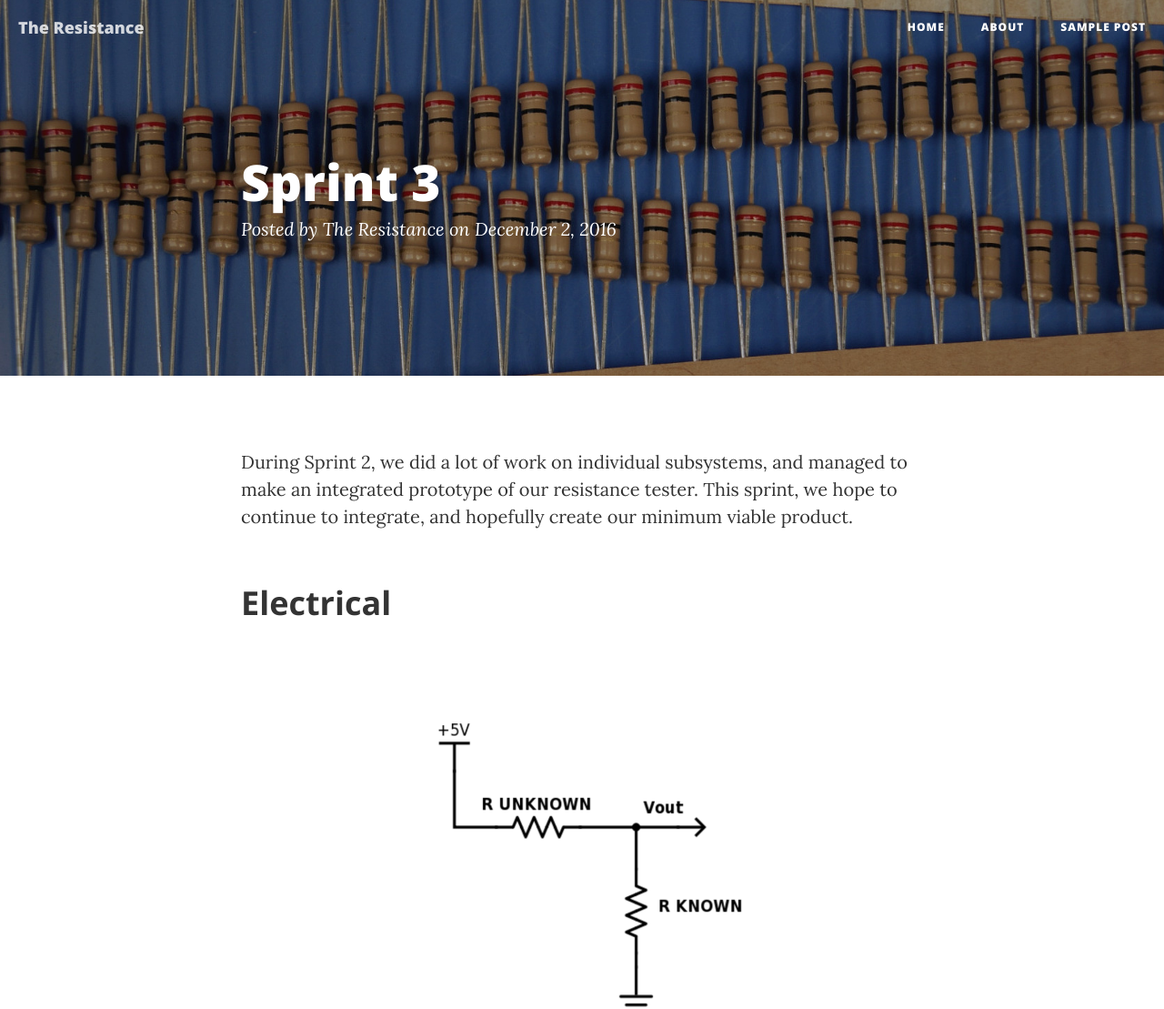
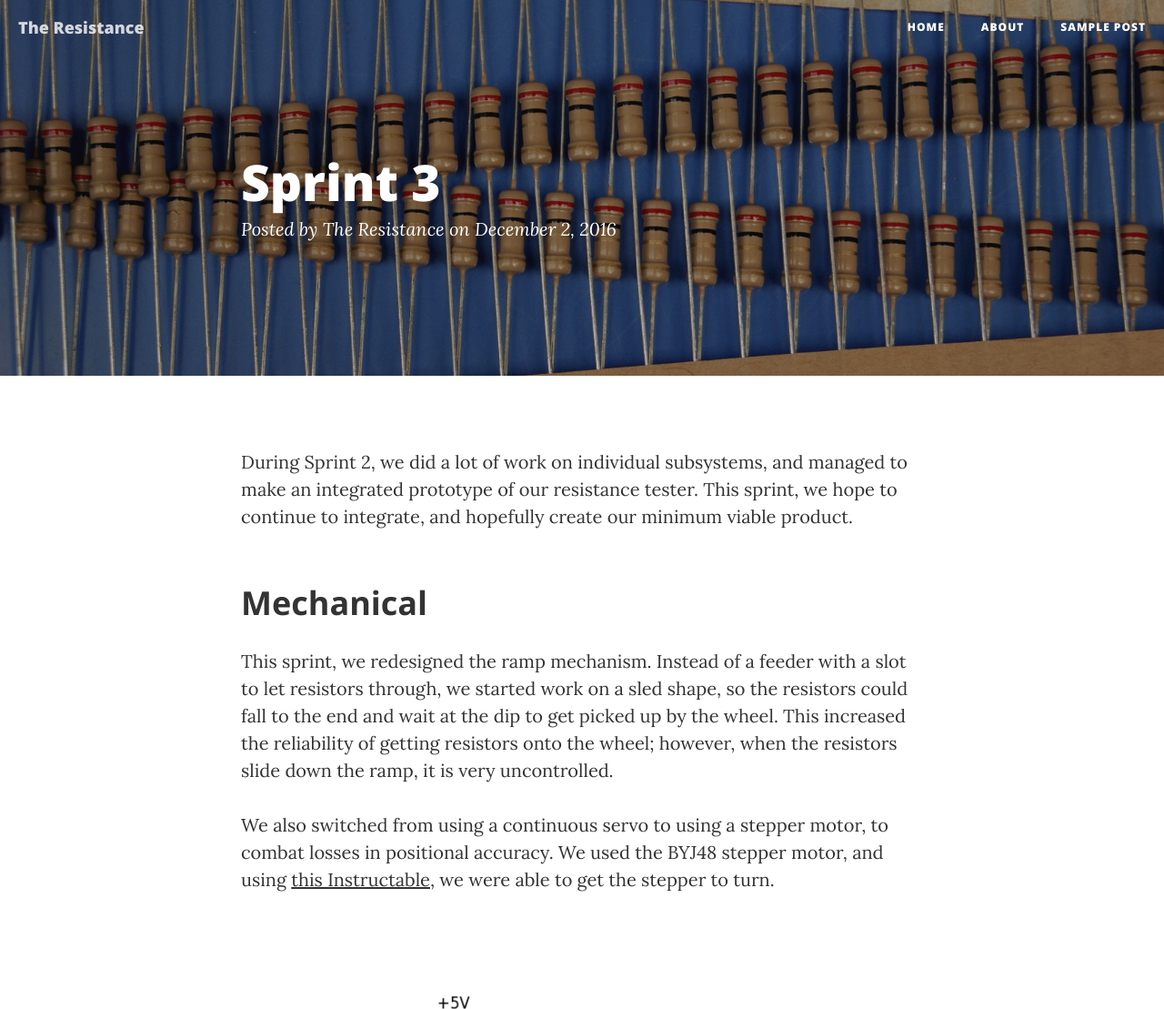
Before and after one commit to umadesai/TheResistance, a website: page sprint3.html in a window 1280 px wide. Shown: the top 1109 px of the page at 91% size. Drawn offline with nearby package versions, Linux system fonts and the light colour scheme.

Commit message:
resistorman icon, some sprint3 work

```diff
--- a/sprint3.html
+++ b/sprint3.html
@@ -10,6 +10,7 @@
     <meta name="author" content="">
 
     <title>The Resistance - Sprint 3</title>
+    <link rel="icon" href="img/ResistorManCropped.PNG">
 
     <!-- Bootstrap Core CSS -->
     <link href="vendor/bootstrap/css/bootstrap.min.css" rel="stylesheet">
@@ -87,9 +88,11 @@
                 <div class="col-lg-8 col-lg-offset-2 col-md-10 col-md-offset-1">
                     <p>During Sprint 2, we did a lot of work on individual subsystems, and managed to make an integrated prototype of our resistance tester. This sprint, we hope to continue to integrate, and hopefully create our minimum viable product.</p>
 
-                    <h2 class="section-heading">Electrical</h2>
+                    <h2 class="section-heading">Mechanical</h2>
 
-                    <p></p>
+                    <p>This sprint, we redesigned the ramp mechanism. Instead of a feeder with a slot to let resistors through, we started work on a sled shape, so the resistors could fall to the end and wait at the dip to get picked up by the wheel. This increased the reliability of getting resistors onto the wheel; however, when the resistors slide down the ramp, it is very uncontrolled.</p>
+
+                    <p>We also switched from using a continuous servo to using a stepper motor, to combat losses in positional accuracy. We used the BYJ48 stepper motor, and using <a href="http://www.instructables.com/id/BYJ48-Stepper-Motor/">this Instructable</a>, we were able to get the stepper to turn.</p>
 
                     <a href="#">
                         <img class="img-responsive" src="img/sprint1/circuitdiagram.png" alt="">
```
Also changed, not shown: about.html (+1 -0 lines), index.html (+2 -1 lines), sprint1.html (+1 -0 lines), sprint2.html (+1 -0 lines), img/ResistorManCropped.PNG (added).
